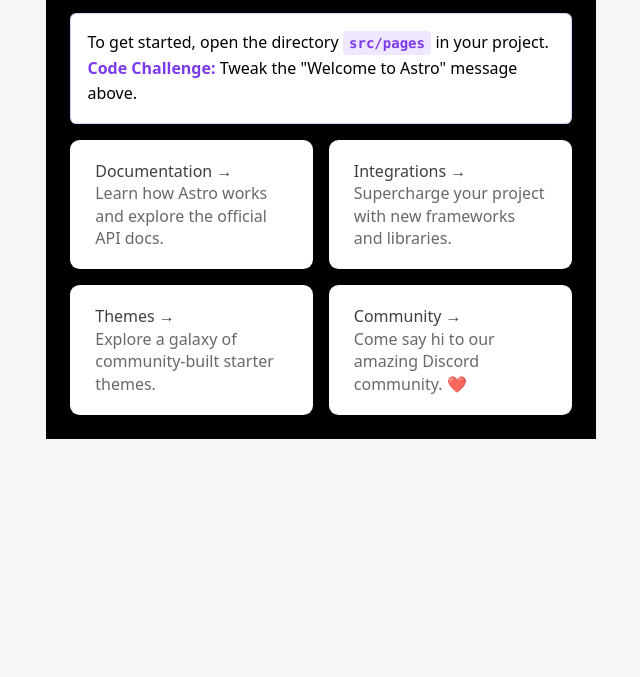
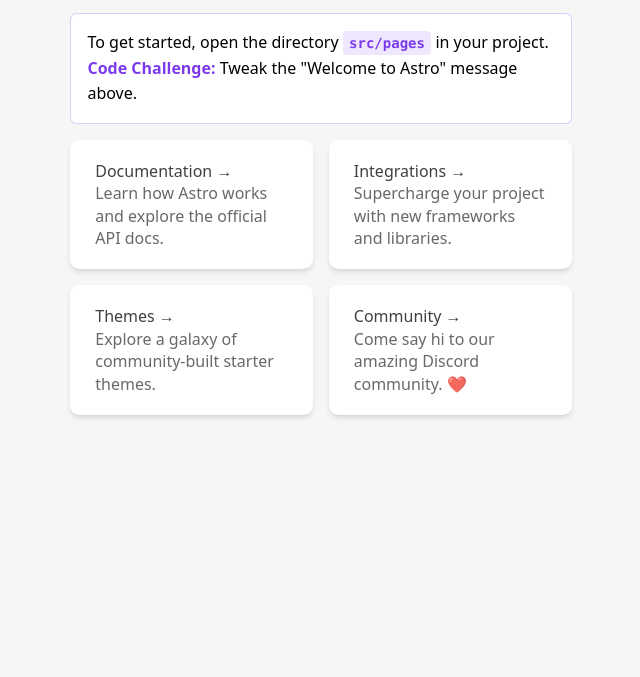
Before and after one commit to psycho-baller/portfolio, an Astro site: page / in a window 1280 px wide. Shown: the part 123-800 px from the top of the page, without its empty margins (319-959 px from the left). Built offline with nearby package versions, Linux system fonts and the light colour scheme; Astro itself is replaced by a stand-in of ours.

Commit message:
change bg

```diff
--- a/src/pages/index.astro
+++ b/src/pages/index.astro
@@ -5,7 +5,7 @@
 ---
 
 <Layout title="Welcome to Astro.">
-	<main class="bg-black">
+	<main>
 		<h1>Welcome to <span class="text-gradient">Astro</span></h1>
 		<p>Read more <a href="/about/">about</a> Astro!</p>
 		<p class="instructions">
```
